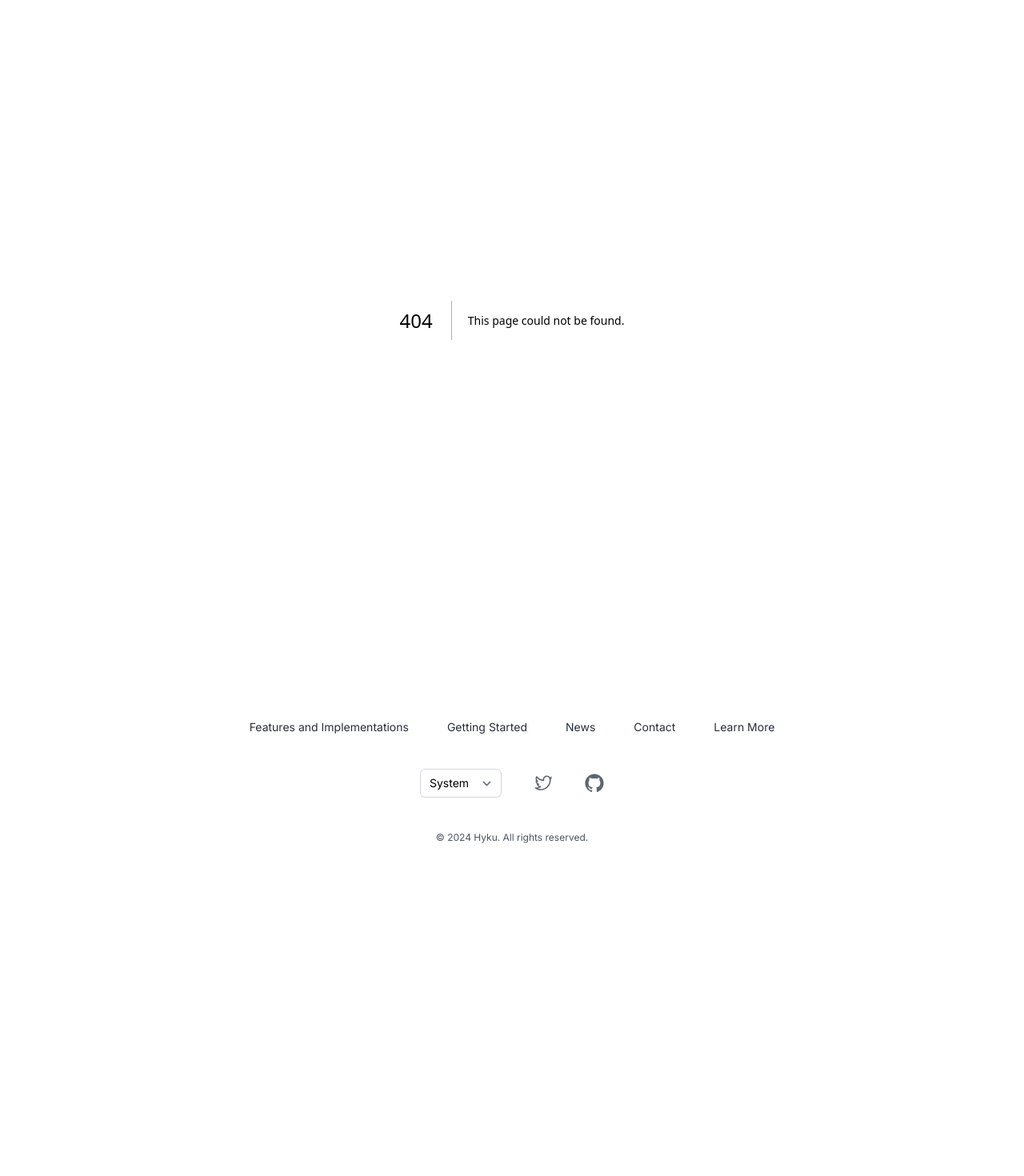
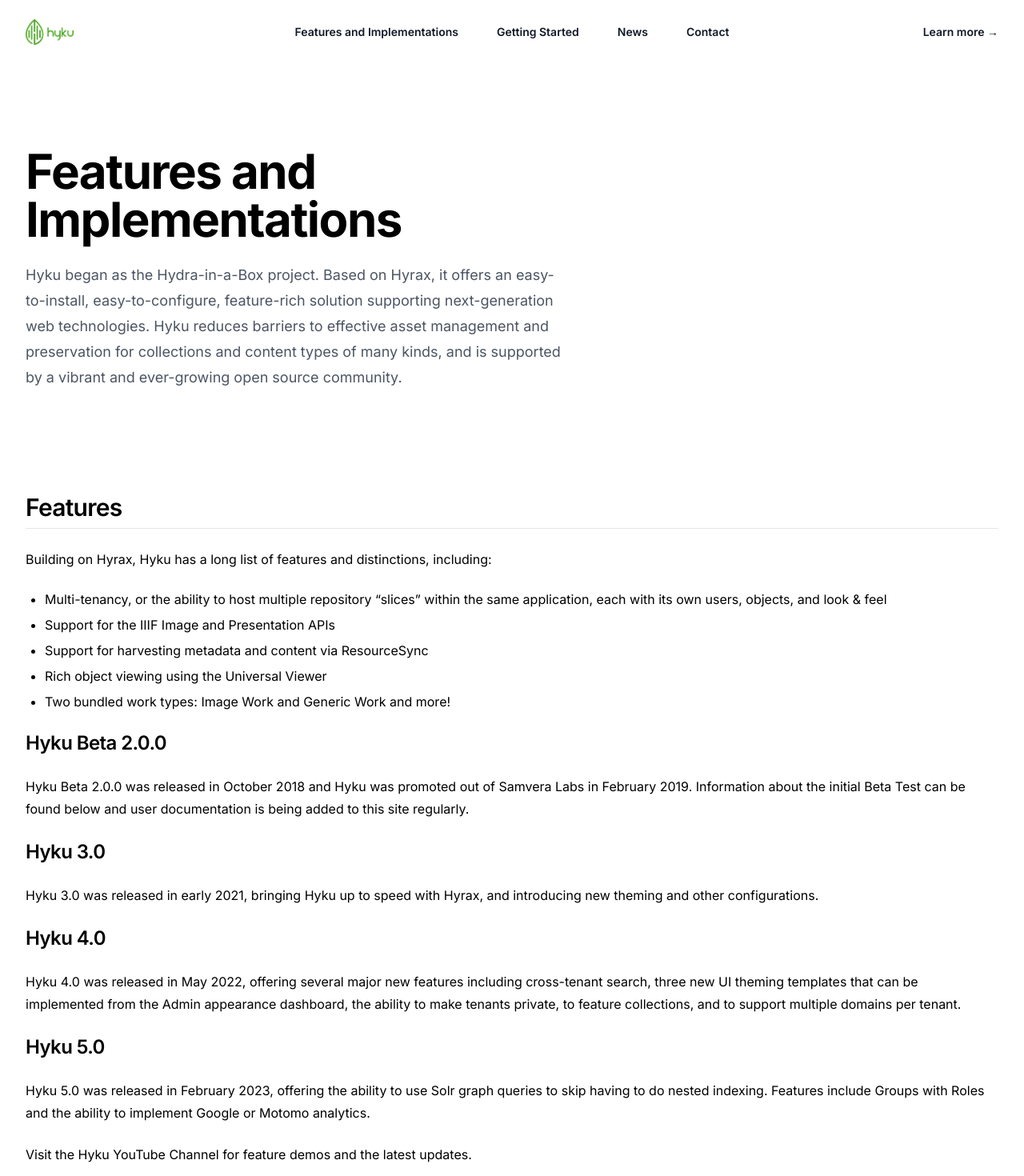
Before and after one commit to samvera/hyku-next, a Next.js app: page /features in a window 1280 px wide. Before the commit this address had no page. Shown: the top 1470 px of the page at 80% size. Before the commit the page ends 1153 px from the top, so only its background shows below. Built offline with nearby package versions, Linux system fonts and the light colour scheme.

Commit message:
Add Features page

```diff
--- /dev/null
+++ b/src/app/features/page.tsx
@@ -0,0 +1,91 @@
+import Card from "@/components/card";
+import Container from "@/components/layout/container";
+import Header from "@/components/layout/header";
+import MainWrapper from "@/components/layout/main-wrapper";
+import PageHeader from "@/components/layout/page-header";
+
+export default function Homepage() {
+  return (
+    <div className="">
+      <Header />
+      <MainWrapper>
+        <PageHeader
+          title="Features and Implementations"
+          description="Hyku began as the Hydra-in-a-Box project. Based on Hyrax, it offers an easy-to-install, easy-to-configure, feature-rich solution supporting next-generation web technologies. Hyku reduces barriers to effective asset management and preservation for collections and content types of many kinds, and is supported by a vibrant and ever-growing open source community."
+        />
+        <Container>
+          <h2>Features</h2>
+
+          <p>
+            Building on Hyrax, Hyku has a long list of features and
+            distinctions, including:
+          </p>
+          <ul>
+            <li>
+              Multi-tenancy, or the ability to host multiple repository “slices”
+              within the same application, each with its own users, objects, and
+              look & feel
+            </li>
+            <li>Support for the IIIF Image and Presentation APIs</li>
+            <li>
+              Support for harvesting metadata and content via ResourceSync
+            </li>
+            <li>Rich object viewing using the Universal Viewer</li>
+            <li>
+              Two bundled work types: Image Work and Generic Work and more!
+            </li>
+          </ul>
+          <section className="space-y-6">
+            <div>
+              <h3>Hyku Beta 2.0.0</h3>
+              <p>
+                Hyku Beta 2.0.0 was released in October 2018 and Hyku was
+                promoted out of Samvera Labs in February 2019. Information about
+                the initial Beta Test can be found below and user documentation
+                is being added to this site regularly.
+              </p>
+            </div>
+            <div>
+              <h3>Hyku 3.0</h3>
+              <p>
+                Hyku 3.0 was released in early 2021, bringing Hyku up to speed
+                with Hyrax, and introducing new theming and other
+                configurations.
+              </p>
+            </div>
+            <div>
+              <h3>Hyku 4.0</h3>
+              <p>
+                Hyku 4.0 was released in May 2022, offering several major new
+                features including cross-tenant search, three new UI theming
+                templates that can be implemented from the Admin appearance
+                dashboard, the ability to make tenants private, to feature
+                collections, and to support multiple domains per tenant.
+              </p>
+            </div>
+            <div>
+              <h3>Hyku 5.0</h3>
+              <p>
+                Hyku 5.0 was released in February 2023, offering the ability to
+                use Solr graph queries to skip having to do nested indexing.
+                Features include Groups with Roles and the ability to implement
+                Google or Motomo analytics.
+              </p>
+            </div>
+            <p>
+              Visit the Hyku YouTube Channel for feature demos and the latest
+              updates.
+            </p>
+          </section>
+
+          <section className="pt-20">
+            <h2>Implementations</h2>
+            <p>
+              https://samvera.atlassian.net/wiki/spaces/hyku/pages/819724378/Hyku+Implementations
+            </p>
+          </section>
+        </Container>
+      </MainWrapper>
+    </div>
+  );
+}
--- /dev/null
+++ b/src/app/getting-started/page.tsx
@@ -0,0 +1,17 @@
+import Card from "@/components/card";
+import Container from "@/components/layout/container";
+import Header from "@/components/layout/header";
+import MainWrapper from "@/components/layout/main-wrapper";
+import PageHeader from "@/components/layout/page-header";
+
+export default function Homepage() {
+  return (
+    <div className="">
+      <Header />
+      <MainWrapper>
+        <PageHeader title="Getting Started" description="Something here" />
+        <Container>asdf</Container>
+      </MainWrapper>
+    </div>
+  );
+}
--- a/src/app/globals.css
+++ /dev/null
@@ -1,23 +0,0 @@
-@tailwind base;
-@tailwind components;
-@tailwind utilities;
-
-@layer base {
-  :root {
-    --color-foreground: 221 39% 11%; /* gray-900 */
-    --color-foreground-muted: 215 14% 34%; /* gray-600 */
-    --color-background: 0 0% 100%; /* white */
-    --color-primary: 101 61% 43%; /* Hyku logo green */
-  }
-  .dark {
-    --color-foreground: 220 14% 96%; /* gray-100 */
-    --color-foreground-muted: 218 11% 65%; /* gray-400 */
-    --color-background: 224 71% 4%; /* gray-900 */
-  }
-}
-
-@layer utilities {
-  .text-balance {
-    text-wrap: balance;
-  }
-}
--- a/src/app/layout.tsx
+++ b/src/app/layout.tsx
@@ -1,4 +1,4 @@
-import "./globals.css";
+import "@/styles/globals.css";
 
 import Footer from "@/components/layout/footer";
 import { Inter } from "next/font/google";
--- a/src/app/page.tsx
+++ b/src/app/page.tsx
@@ -1,13 +1,15 @@
 import Header from "@/components/layout/header";
 import Image from "next/image";
+import MainWrapper from "@/components/layout/main-wrapper";
 import appScreenshot from "../../public/app-screenshot.png";
 
-export default function Example() {
+export default function Homepage() {
   return (
     <div className="">
       <Header />
 
-      <div className="relative isolate pt-14">
+      <MainWrapper>
+        <div className="relative isolate">
           <div
             className="absolute inset-x-0 -top-40 -z-10 transform-gpu overflow-hidden blur-3xl sm:-top-80"
             aria-hidden="true"
@@ -27,9 +29,9 @@
                   The Next Generation Repository Solution
                 </h1>
                 <p className="mt-6 text-lg leading-8 text-foreground-muted">
-                Hyku is a digital repository that provides a robust and flexible
-                platform for institutions to manage, preserve, and provide
-                access to digital content.
+                  Hyku is a digital repository that provides a robust and
+                  flexible platform for institutions to manage, preserve, and
+                  provide access to digital content.
                 </p>
                 <div className="mt-10 flex items-center justify-center gap-x-6">
                   <a
@@ -72,6 +74,7 @@
             />
           </div>
         </div>
+      </MainWrapper>
     </div>
   );
 }
--- /dev/null
+++ b/src/components/card.tsx
@@ -0,0 +1,7 @@
+export default function Card({ children }: { children: React.ReactNode }) {
+  return (
+    <div className="overflow-hidden rounded-lg  shadow">
+      <div className="px-4 py-5 sm:p-6">{children}</div>
+    </div>
+  );
+}
--- /dev/null
+++ b/src/components/layout/container.tsx
@@ -0,0 +1,5 @@
+export default function Container({ children }: { children: React.ReactNode }) {
+  return (
+    <div className="mx-auto max-w-7xl px-4 sm:px-6 lg:px-8">{children}</div>
+  );
+}
--- a/src/components/layout/header.tsx
+++ b/src/components/layout/header.tsx
@@ -4,6 +4,7 @@
 
 import { Dialog } from "@headlessui/react";
 import Image from "next/image";
+import Link from "next/link";
 import React from "react";
 import hykuLogo from "../../../public/logo-hyku.png";
 import { useState } from "react";
@@ -37,10 +38,10 @@
         aria-label="Global"
       >
         <div className="flex lg:flex-1">
-          <a href="#" className="-m-1.5 p-1.5">
-            <span className="sr-only">Your Company</span>
+          <Link href="/" className="-m-1.5 p-1.5">
+            <span className="sr-only">Hyku</span>
             <Image src={hykuLogo} alt="Hyku logo" className="h-8 w-auto" />
-          </a>
+          </Link>
         </div>
 
         {/* Mobile nav bar */}
--- /dev/null
+++ b/src/components/layout/main-wrapper.tsx
@@ -0,0 +1,7 @@
+import React from "react";
+
+const MainWrapper = ({ children }: { children: React.ReactNode }) => {
+  return <main className="pt-14">{children}</main>;
+};
+
+export default MainWrapper;
--- /dev/null
+++ b/src/components/layout/page-header.tsx
@@ -0,0 +1,19 @@
+import Container from "@/components/layout/container";
+
+interface PageHeaderProps {
+  title: string;
+  description: string;
+}
+
+export default function PageHeader({ title, description }: PageHeaderProps) {
+  return (
+    <div className=" py-24 sm:py-32">
+      <Container>
+        <div className="mx-auto max-w-2xl lg:mx-0">
+          <h1 className="">{title}</h1>
+          <p className="mt-6 text-lg leading-8 text-gray-600">{description}</p>
+        </div>
+      </Container>
+    </div>
+  );
+}
--- /dev/null
+++ b/src/styles/globals.css
@@ -0,0 +1,60 @@
+@tailwind base;
+@tailwind components;
+@tailwind utilities;
+
+@layer base {
+  :root {
+    --color-foreground: 221 39% 11%; /* gray-900 */
+    --color-foreground-muted: 215 14% 34%; /* gray-600 */
+    --color-background: 0 0% 100%; /* white */
+    --color-primary: 101 61% 43%; /* Hyku logo green */
+  }
+  .dark {
+    --color-foreground: 220 14% 96%; /* gray-100 */
+    --color-foreground-muted: 218 11% 65%; /* gray-400 */
+    --color-background: 224 71% 4%; /* gray-900 */
+  }
+
+  h1 {
+    /* @apply scroll-m-20 text-4xl font-extrabold tracking-tight lg:text-5xl; */
+    @apply text-4xl font-bold tracking-tight  sm:text-6xl;
+  }
+
+  h2 {
+    @apply scroll-m-20 border-b pb-2 text-3xl font-semibold tracking-tight first:mt-0;
+  }
+
+  h3 {
+    @apply scroll-m-20 text-2xl font-semibold tracking-tight;
+  }
+
+  h4 {
+    @apply scroll-m-20 text-xl font-semibold tracking-tight;
+  }
+
+  p {
+    @apply leading-7 [&:not(:first-child)]:mt-6;
+  }
+
+  blockquote {
+    @apply mt-6 border-l-2 pl-6 italic;
+  }
+
+  ul {
+    @apply my-6 ml-6 list-disc [&>li]:mt-2;
+  }
+
+  code {
+    @apply relative rounded bg-gray-200 dark:bg-gray-800 px-[0.3rem] py-[0.2rem] font-mono text-sm font-semibold;
+  }
+
+  .lead {
+    @apply text-xl text-gray-600 dark:text-gray-400;
+  }
+}
+
+@layer utilities {
+  .text-balance {
+    text-wrap: balance;
+  }
+}
```
Lines whose indentation alone changed are shown as unchanged.
